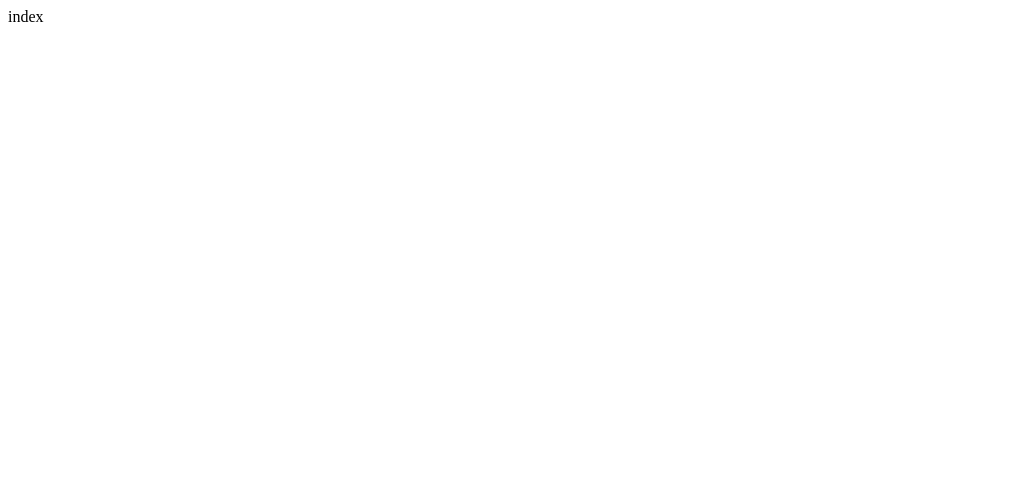
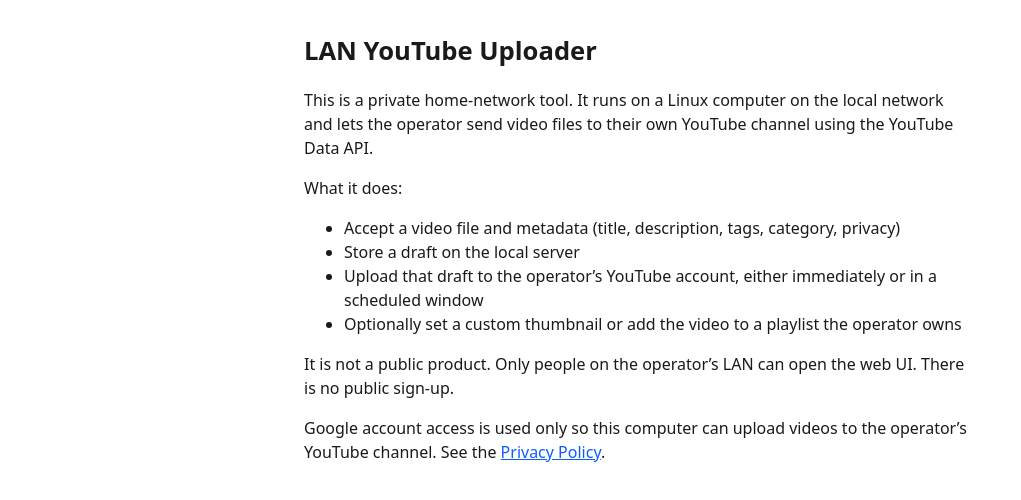
Before and after one commit to bonepinyoutube/youtube-uploader, a plain HTML site: page index.html in a window 1280 px wide. Shown: the whole page, without its empty margins (0-1021 px from the left). Drawn offline with Linux system fonts and the light colour scheme.

Commit message:
Update index.html

```diff
--- a/index.html
+++ b/index.html
@@ -1 +1,37 @@
-index
+<!DOCTYPE html>
+<html lang="en">
+<head>
+  <meta charset="utf-8">
+  <meta name="viewport" content="width=device-width, initial-scale=1">
+  <title>LAN YouTube Uploader</title>
+  <style>
+    body { font-family: system-ui, sans-serif; max-width: 42rem; margin: 2rem auto; padding: 0 1rem; line-height: 1.5; color: #1a1a1a; }
+    h1 { font-size: 1.6rem; }
+    a { color: #0b5fff; }
+  </style>
+</head>
+<body>
+  <h1>LAN YouTube Uploader</h1>
+  <p>
+    This is a private home-network tool. It runs on a Linux computer on the local
+    network and lets the operator send video files to their own YouTube channel
+    using the YouTube Data API.
+  </p>
+  <p>What it does:</p>
+  <ul>
+    <li>Accept a video file and metadata (title, description, tags, category, privacy)</li>
+    <li>Store a draft on the local server</li>
+    <li>Upload that draft to the operator’s YouTube account, either immediately or in a scheduled window</li>
+    <li>Optionally set a custom thumbnail or add the video to a playlist the operator owns</li>
+  </ul>
+  <p>
+    It is not a public product. Only people on the operator’s LAN can open the
+    web UI. There is no public sign-up.
+  </p>
+  <p>
+    Google account access is used only so this computer can upload videos to the
+    operator’s YouTube channel. See the
+    <a href="https://bonepinyoutube.github.io/youtube-uploader/privacy.html">Privacy Policy</a>.
+  </p>
+</body>
+</html>
```
